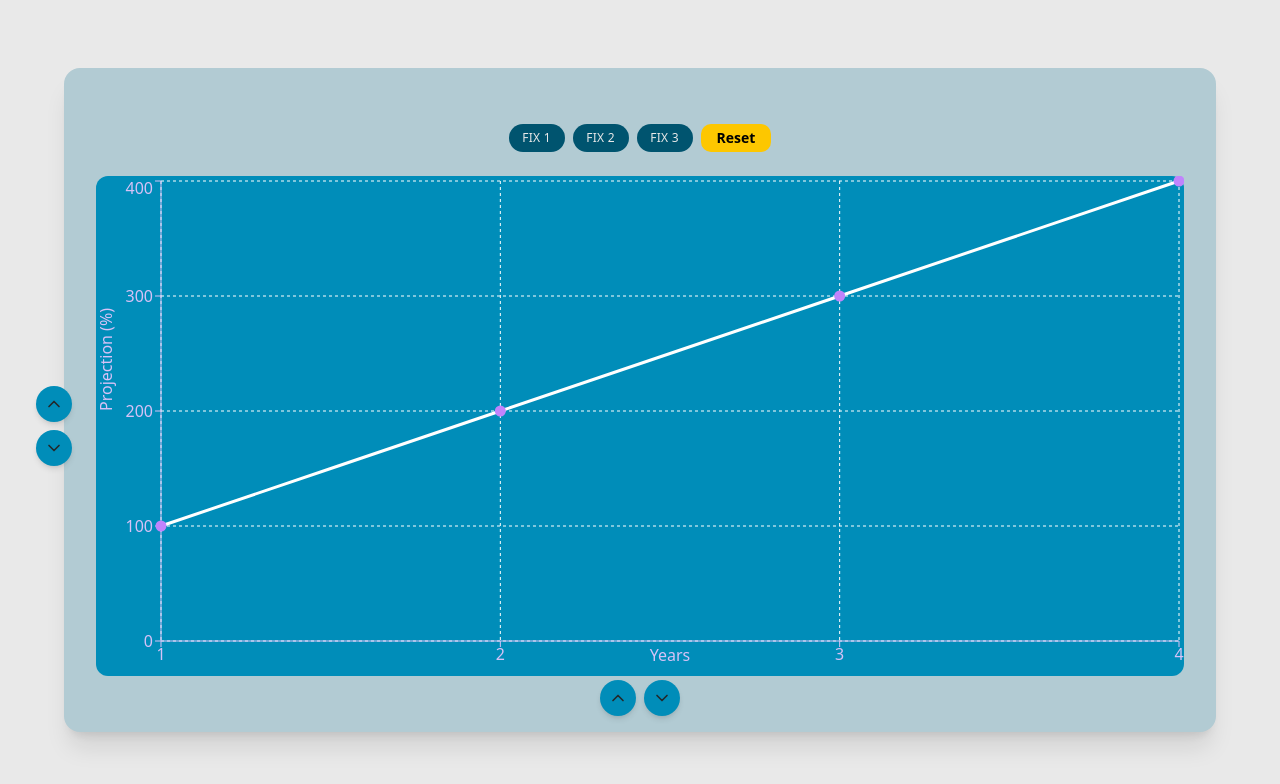
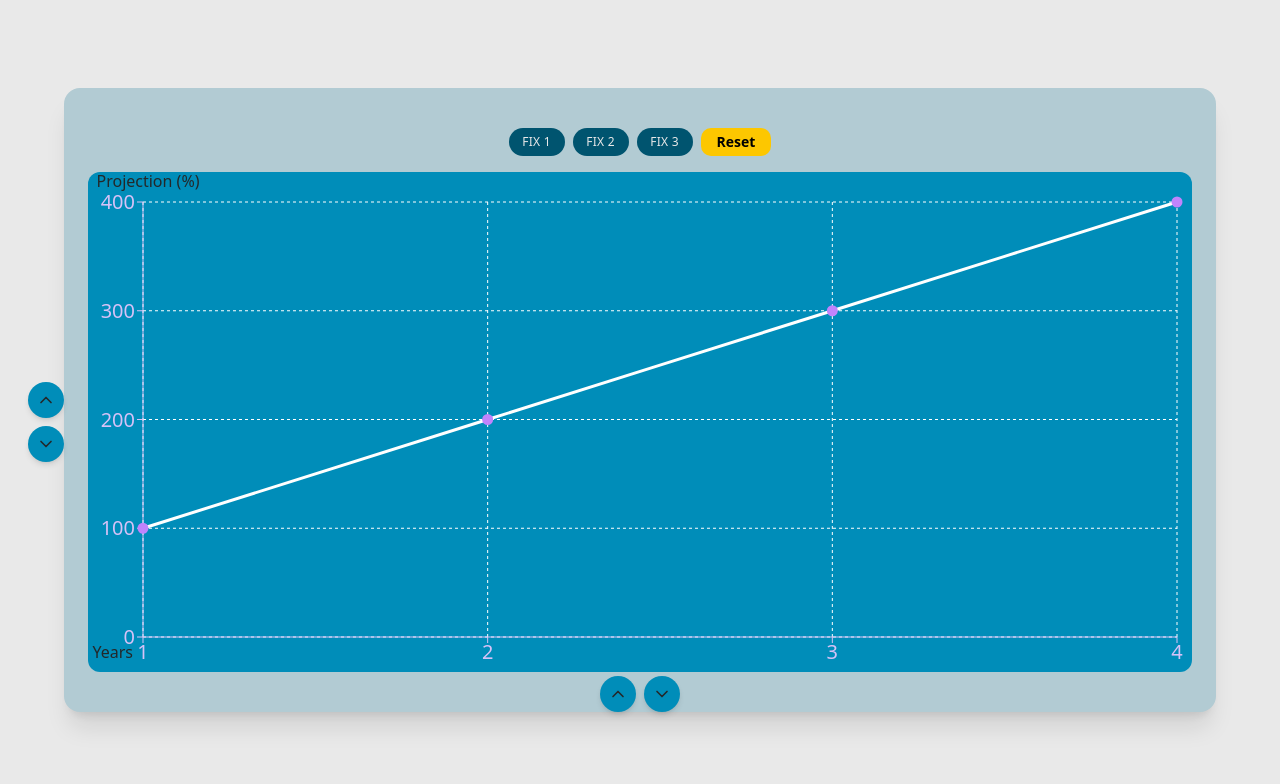
Before and after one commit to mousashah13/youeye, a Next.js app: page / in a window 1280 px wide. Shown: the top 784 px of the page. Built offline with nearby package versions, Linux system fonts and the light colour scheme.

Commit message:
fine tuning and other minor changes

```diff
--- a/src/app/page.tsx
+++ b/src/app/page.tsx
@@ -81,10 +81,10 @@ export default function Home() {
     >
       {/* 🎴 Main card container */}
       <Card className="w-full max-w-6xl bg-[#b2cbd3] shadow-xl rounded-2xl border-0">
-        <CardContent className="p-8 relative">
+        <CardContent className="py-4 px-6 relative">
 
           {/* 🛠️ Fix buttons and Reset button */}
-          <div className="flex flex-wrap justify-center items-center gap-2 mb-6">
+          <div className="flex flex-wrap justify-center items-center gap-2 mb-4">
             {/* 🔘 Buttons for each fix */}
             {["fix 1", "fix 2", "fix 3"].map((fix) => (
               <motion.button
@@ -179,9 +179,14 @@ export default function Home() {
                 <LineChart
                   data={adjustedData}
                   style={{ backgroundColor: "#008db9", borderRadius: "12px" }}
+                  margin={{
+                    top: 30,
+                    right: 15,
+                    left: -5,
+                    bottom: 5,}}
                 >
                   {/* 🧱 Chart grid */}
-                  <CartesianGrid stroke="#ffffff" strokeDasharray="3 3" />
+                  <CartesianGrid stroke="#ffffff" strokeDasharray="3 3"/>
 
                   {/* 📅 X Axis */}
                   <XAxis
@@ -192,10 +197,12 @@ export default function Home() {
                     stroke="#d6c2f7"
                     label={{
                       value: "Years",
-                      position: "insideBottom",
+                      position: "left",
                       offset: 10,
-                      fill: "#d6c2f7",
+                      fill: "#23282a",
+
                     }}
+                    tick={{ fontSize: 20, fill: "#d6c2f7" }}
                   />
 
                   {/* 🔼 Y Axis */}
@@ -205,10 +212,13 @@ export default function Home() {
                     stroke="#d6c2f7"
                     label={{
                       value: "Projection (%)",
-                      angle: -90,
-                      position: "insideLeft",
-                      fill: "#d6c2f7",
+                      position: "top",
+                      offset: 10,
+                      dx: 35,
+                      dy: -5,
+                      fill: "#23282a",
                     }}
+                    tick={{ fontSize: 20, fill: "#d6c2f7" }}
                   />
 
                   {/* 🪄 Tooltip on hover */}
```
